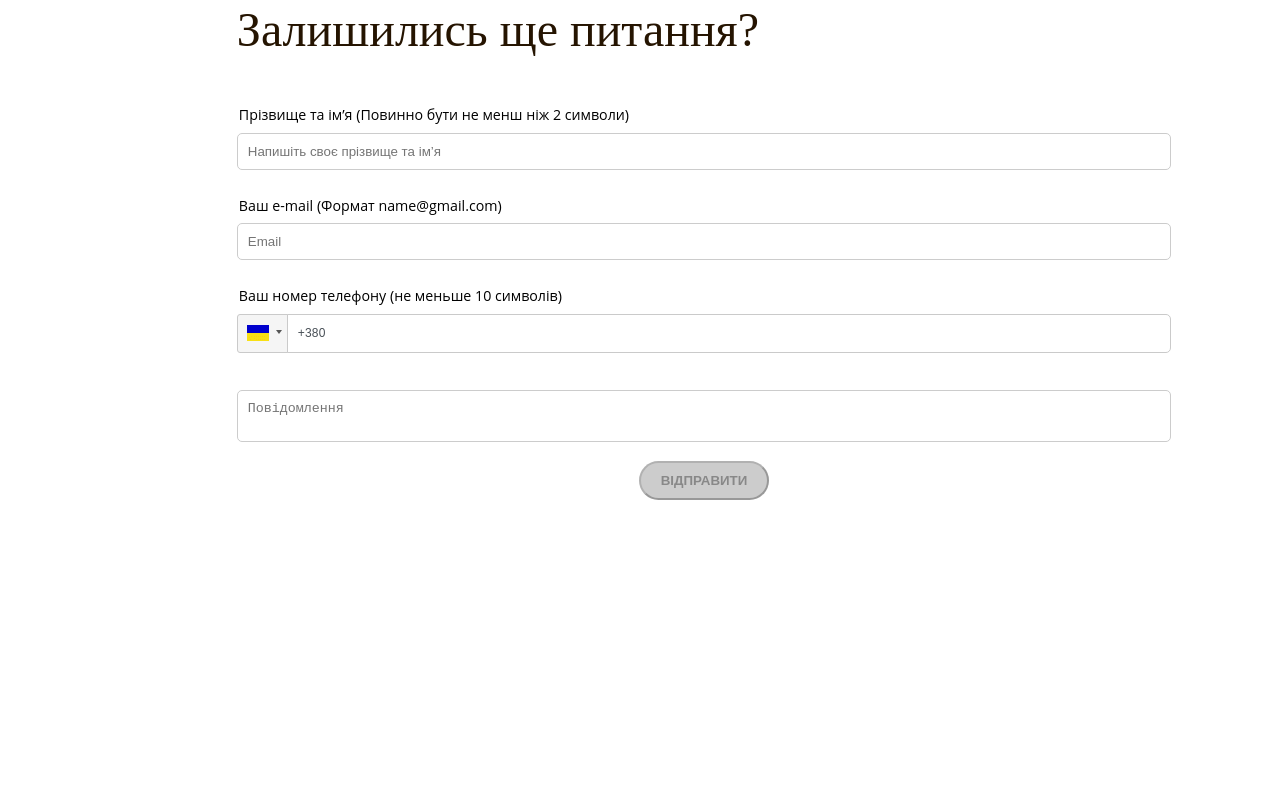
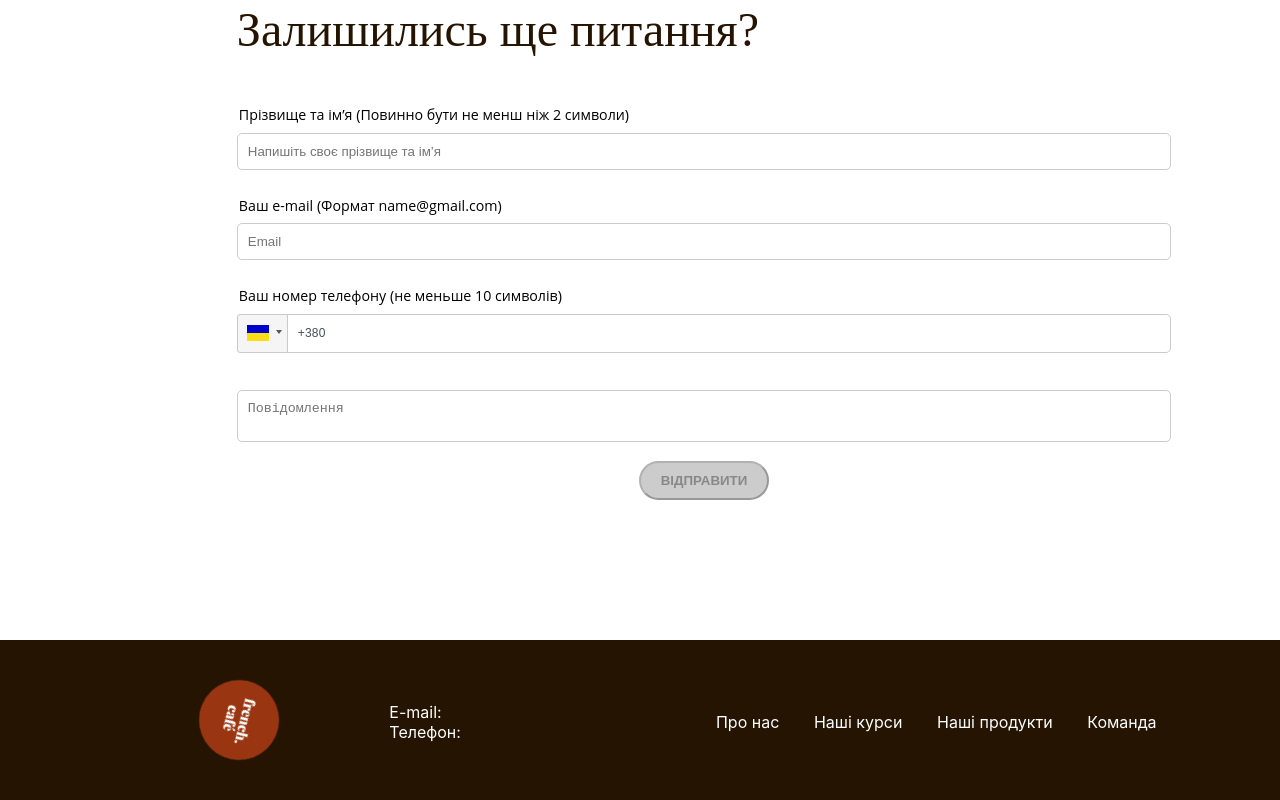
Before and after one commit to nostrr/french-cafe, a React (Create React App) app: page /AboutUs in a window 1280 px wide. Shown: the part 6366-7166 px from the top of the page. Before the commit the page ends 7006 px from the top, so only its background shows below. Built offline with nearby package versions, Linux system fonts and the light colour scheme.

Commit message:
Added Footer

```diff
--- a/src/App.tsx
+++ b/src/App.tsx
@@ -10,6 +10,7 @@ import { WeAreTrusted } from './WeAreTrusted/WeAreTrusted';
 import { MyInstagram } from './MyInstagram/MyInstagram';
 import { YourQuestions } from './YourQuestions/YourQuestions';
 import { WriteToUs } from './WriteToUs/WriteToUs';
+import { Footer } from './Footer/Footer';
 
 const router = createBrowserRouter([
   {
@@ -29,7 +30,7 @@ const router = createBrowserRouter([
         {/*<Outlet />*/}
       </main>
       <footer>
-
+          <Footer/>
       </footer>
     </div>,
     children: [
--- /dev/null
+++ b/src/Footer/Footer.module.scss
@@ -0,0 +1,37 @@
+$width: 100vw / 1440px;
+$height: 100vh / 750px;
+
+.backgroundColorContainer {
+  display: flex;
+  background: #251401;
+}
+
+.mainContainer{
+  flex: 1;
+  display: flex;
+  flex-wrap: wrap;
+  margin-top: 5vmin;
+  margin-bottom: 5vmin;
+  margin-left: 6.94vw;
+  margin-right: 6.94vw;
+}
+
+.col1{
+  color: #FCFEFF;
+  margin-left: 10%;
+  margin-right: 10%;
+}
+
+.col2{
+  margin-right: 20%;
+  color: #FCFEFF;
+  align-self: center;
+}
+
+.col3{
+  align-self: center;
+  flex: 2 0;
+  display: flex;
+  justify-content: space-evenly;
+  color: #FCFEFF;
+}
--- /dev/null
+++ b/src/Footer/Footer.tsx
@@ -0,0 +1,26 @@
+import styles from './Footer.module.scss';
+import { Link } from 'react-router-dom';
+import logo from '../logo.svg';
+import React from 'react';
+
+export const Footer = () => {
+  return (
+    <div className={styles.backgroundColorContainer}>
+      <div className={styles.mainContainer}>
+        <div className={styles.col1}>
+          <Link to='/'><img src={logo} className='App-logo' alt='logo' /></Link>
+        </div>
+        <div className={styles.col2}>
+          E-mail:<br/>
+          Телефон:
+        </div>
+        <div className={styles.col3}>
+          <div>Про нас</div>
+          <div>Наші курси</div>
+          <div>Наші продукти</div>
+          <div>Команда</div>
+        </div>
+      </div>
+    </div>
+  );
+};
--- a/src/NavBar/NavBar.tsx
+++ b/src/NavBar/NavBar.tsx
@@ -9,7 +9,8 @@ export const NavBar = () => {
   return (
     <div className={styles.navBarContainer}>
       <div className={styles.navBarItem}>
-        <Link to='/'><img src={logo} className='App-logo' alt='logo' /></Link></div>
+        <Link to='/'><img src={logo} className='App-logo' alt='logo' /></Link>
+      </div>
       <div className={styles.navBarItem}></div>
       <div className={styles.navBarItem}>
         <Link className={styles.linkStyle} to='AboutUs'>
--- a/src/WriteToUs/WriteToUs.module.scss
+++ b/src/WriteToUs/WriteToUs.module.scss
@@ -31,7 +31,7 @@ $height: 100vh / 750px;
 }
 
 .photo {
-  height: 90vh;
+  height: 90vmin;
   width: auto;
 }
 
```
